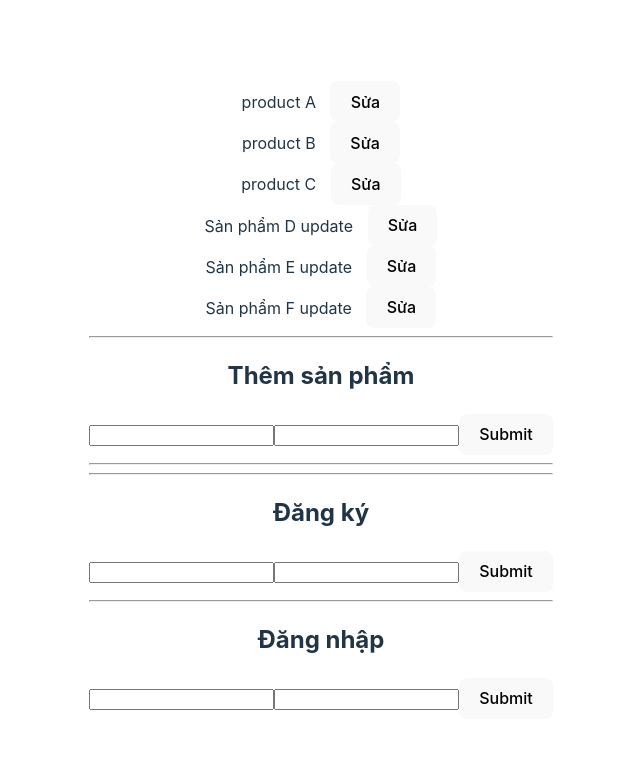
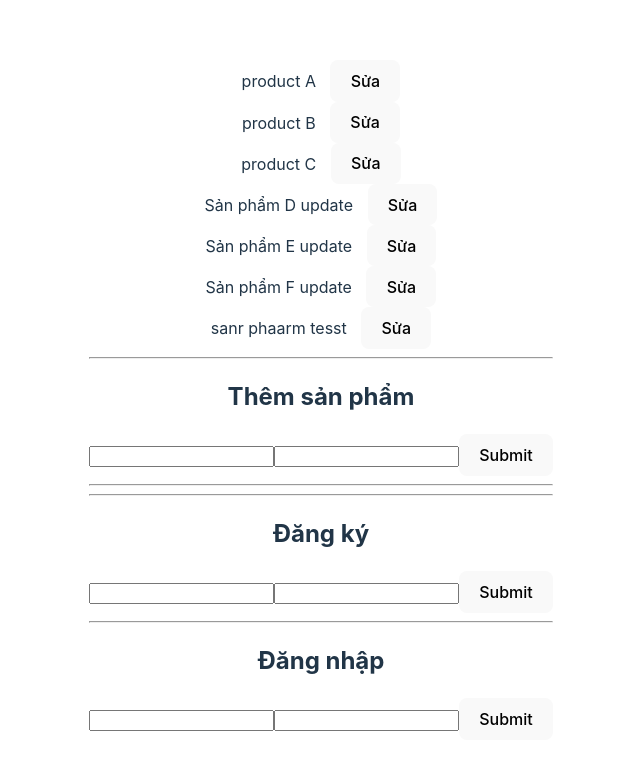
Before and after one commit to datlt2306/FPL-WEB209, a React (Vite) app: page / in a window 1280 px wide. Shown: the top 770 px of the page, without its empty margins (319-959 px from the left). Built offline with nearby package versions, Linux system fonts and the light colour scheme; data requests are answered from the project's data file.

Commit message:
CRUD Sử dụng Context

```diff
--- a/db.json
+++ b/db.json
@@ -26,6 +26,11 @@
       "name": "Sản phẩm F update",
       "price": "200",
       "id": 6
+    },
+    {
+      "name": "sanr phaarm tesst",
+      "price": "123131",
+      "id": 7
     }
   ],
   "users": [
--- a/src/App.tsx
+++ b/src/App.tsx
@@ -1,110 +1,21 @@
-import { useEffect, useState } from 'react'
 import './App.css'
 import Add from './components/Add'
-import { IProduct } from './interfaces/Product'
+import List from './components/List'
+import Signin from './components/Signin'
 import Signup from './components/Signup'
-import Signin from './components/Signin'
-import Edit from './components/Edit'
-import { ProductContext } from './context/product'
-import List from './components/List'
 
 function App() {
-    const [products, setProducts] = useState<IProduct[]>([])
-    const [product, setProduct] = useState<IProduct | null>(null)
-    const [loading, setLoading] = useState(true)
-    const [error, setError] = useState('')
-
-    useEffect(() => {
-        ;(async () => {
-            try {
-                setLoading(true)
-                const data = await (await fetch('http://localhost:3000/products')).json()
-                setProducts(data)
-            } catch (error) {
-                setError((error as Error).message)
-            } finally {
-                setLoading(false)
-            }
-        })()
-    }, [])
-    if (error) return <div>{error}</div>
-    if (loading) return <div>...loading</div>
-    const onHandleAdd = async (product: IProduct) => {
-        try {
-            await (
-                await fetch(`http://localhost:3000/products`, {
-                    method: 'POST',
-                    headers: {
-                        'Content-Type': 'application/json'
-                    },
-                    body: JSON.stringify(product)
-                })
-            ).json()
-            // rerender
-            setProducts([...products, product])
-        } catch (error) {}
-    }
-    const onHandleEdit = async (product: IProduct) => {
-        try {
-            const newProduct = await (
-                await fetch(`http://localhost:3000/products/${product.id}`, {
-                    method: 'PATCH',
-                    headers: {
-                        'Content-Type': 'application/json'
-                    },
-                    body: JSON.stringify(product)
-                })
-            ).json()
-            // rerender
-            setProducts(products.map((product) => (product.id === newProduct.id ? newProduct : product)))
-        } catch (error) {}
-    }
-    const onHandleSignup = async (user: any) => {
-        try {
-            const data = await (
-                await fetch(`http://localhost:3000/register`, {
-                    method: 'POST',
-                    headers: {
-                        'Content-Type': 'application/json'
-                    },
-                    body: JSON.stringify(user)
-                })
-            ).json()
-            console.log(data)
-        } catch (error) {}
-    }
-    const onHandleSignin = async (user: any) => {
-        try {
-            const data = await (
-                await fetch(`http://localhost:3000/signin`, {
-                    method: 'POST',
-                    headers: {
-                        'Content-Type': 'application/json'
-                    },
-                    body: JSON.stringify(user)
-                })
-            ).json()
-            console.log(data)
-        } catch (error) {}
-    }
-    const getProduct = async (id: number) => {
-        try {
-            setProduct(await (await fetch(`http://localhost:3000/products/${id}`)).json())
-        } catch (error) {}
-    }
     return (
         <>
-            <ProductContext.Provider value={products}>
             <List />
             <hr />
-                <Add onAdd={onHandleAdd} />
+            <Add />
             <hr />
             {/* <Edit onEdit={onHandleEdit} /> */}
             <hr />
-                <Signup onSignup={onHandleSignup} />
+            <Signup />
             <hr />
-                <Signin onSignin={onHandleSignin} />
-            </ProductContext.Provider>
+            <Signin />
         </>
     )
 }
--- a/src/components/Add.tsx
+++ b/src/components/Add.tsx
@@ -1,10 +1,8 @@
-import React, { useState } from 'react'
+import React, { useContext, useState } from 'react'
+import { ProductContext } from '../context/product'
 
-type AddProps = {
-    onAdd: (product: any) => void
-}
-
-const Add = ({ onAdd }: AddProps) => {
+const Add = () => {
+    const { onHandleAdd } = useContext(ProductContext)
     const [valueInput, setValueInput] = useState({})
     const onChange = (e: any) => {
         const target = e.target
@@ -17,7 +15,7 @@ const Add = ({ onAdd }: AddProps) => {
     }
     const onSubmit = (e: any) => {
         e.preventDefault()
-        onAdd(valueInput)
+        onHandleAdd(valueInput)
     }
     return (
         <div>
--- a/src/components/List.tsx
+++ b/src/components/List.tsx
@@ -4,7 +4,7 @@ import { ProductContext } from '../context/product'
 type Props = {}
 
 const List = () => {
-    const products = useContext(ProductContext)
+    const { products } = useContext(ProductContext)
     return (
         <div>
             {products?.map((product: any, index) => (
--- a/src/components/Signin.tsx
+++ b/src/components/Signin.tsx
@@ -1,11 +1,9 @@
-import React, { useState } from 'react'
+import { useContext, useState } from 'react'
+import { ProductContext } from '../context/product'
 
-type SigninProps = {
-    onSignin: (product: any) => void
-}
-
-const Signin = ({ onSignin }: SigninProps) => {
-    const [value, setValue] = useState({})
+const Signin = () => {
+    const { onHandleSignin } = useContext(ProductContext)
+    const [value, setValue] = useState()
     const onChange = (e: any) => {
         const target = e.target
         const name = target.name
@@ -17,7 +15,7 @@ const Signin = ({ onSignin }: SigninProps) => {
     }
     const onSubmit = (e: any) => {
         e.preventDefault()
-        onSignin(value)
+        onHandleSignin(value)
     }
     return (
         <div>
--- a/src/components/Signup.tsx
+++ b/src/components/Signup.tsx
@@ -1,10 +1,8 @@
-import React, { useState } from 'react'
+import { useContext, useState } from 'react'
+import { ProductContext } from '../context/product'
 
-type SignupProps = {
-    onSignup: (product: any) => void
-}
-
-const Signup = ({ onSignup }: SignupProps) => {
+const Signup = () => {
+    const { onSignup } = useContext(ProductContext)
     const [value, setValue] = useState({})
     const onChange = (e: any) => {
         const target = e.target
--- a/src/context/product.ts
+++ /dev/null
@@ -1,4 +0,0 @@
-import React from 'react'
-import { IProduct } from '../interfaces/Product'
-
-export const ProductContext = React.createContext<IProduct[]>([])
--- /dev/null
+++ b/src/context/product.tsx
@@ -0,0 +1,111 @@
+import React, { useEffect, useState } from 'react'
+import { IProduct } from '../interfaces/Product'
+
+export const ProductContext = React.createContext({} as any)
+
+const ProductContextProvider = ({ children }: { children: React.ReactNode }) => {
+    const [products, setProducts] = useState<IProduct[]>([])
+    const [product, setProduct] = useState<IProduct | null>(null)
+    const [loading, setLoading] = useState(true)
+    const [error, setError] = useState('')
+
+    useEffect(() => {
+        ;(async () => {
+            try {
+                setLoading(true)
+                const data = await (await fetch('http://localhost:3000/products')).json()
+                setProducts(data)
+            } catch (error) {
+                setError((error as Error).message)
+            } finally {
+                setLoading(false)
+            }
+        })()
+    }, [])
+    if (error) return <div>{error}</div>
+    if (loading) return <div>...loading</div>
+    const onHandleAdd = async (product: IProduct) => {
+        try {
+            await (
+                await fetch(`http://localhost:3000/products`, {
+                    method: 'POST',
+                    headers: {
+                        'Content-Type': 'application/json'
+                    },
+                    body: JSON.stringify(product)
+                })
+            ).json()
+            // rerender
+            setProducts([...products, product])
+        } catch (error) {}
+    }
+    const onHandleEdit = async (product: IProduct) => {
+        try {
+            const newProduct = await (
+                await fetch(`http://localhost:3000/products/${product.id}`, {
+                    method: 'PATCH',
+                    headers: {
+                        'Content-Type': 'application/json'
+                    },
+                    body: JSON.stringify(product)
+                })
+            ).json()
+            // rerender
+            setProducts(products.map((product) => (product.id === newProduct.id ? newProduct : product)))
+        } catch (error) {}
+    }
+    const onHandleSignup = async (user: any) => {
+        try {
+            const data = await (
+                await fetch(`http://localhost:3000/register`, {
+                    method: 'POST',
+                    headers: {
+                        'Content-Type': 'application/json'
+                    },
+                    body: JSON.stringify(user)
+                })
+            ).json()
+            console.log(data)
+        } catch (error) {}
+    }
+    const onHandleSignin = async (user: any) => {
+        try {
+            const data = await (
+                await fetch(`http://localhost:3000/signin`, {
+                    method: 'POST',
+                    headers: {
+                        'Content-Type': 'application/json'
+                    },
+                    body: JSON.stringify(user)
+                })
+            ).json()
+            console.log(data)
+        } catch (error) {}
+    }
+    const getProduct = async (id: number) => {
+        try {
+            setProduct(await (await fetch(`http://localhost:3000/products/${id}`)).json())
+        } catch (error) {}
+    }
+
+    return (
+        <>
+            <ProductContext.Provider
+                value={{
+                    products,
+                    setProducts,
+                    product,
+                    getProduct,
+                    onHandleSignin,
+                    onHandleSignup,
+                    onHandleEdit,
+                    onHandleAdd
+                }}
+            >
+                {children}
+            </ProductContext.Provider>
+        </>
+    )
+}
+
+export default ProductContextProvider
--- a/src/main.tsx
+++ b/src/main.tsx
@@ -1,6 +1,10 @@
-import React from 'react'
 import ReactDOM from 'react-dom/client'
 import App from './App.tsx'
+import ProductContextProvider from './context/product.tsx'
 import './index.css'
 
-ReactDOM.createRoot(document.getElementById('root')!).render(<App />)
+ReactDOM.createRoot(document.getElementById('root')!).render(
+    <ProductContextProvider>
+        <App />
+    </ProductContextProvider>
+)
```
Lines whose indentation alone changed are shown as unchanged.
